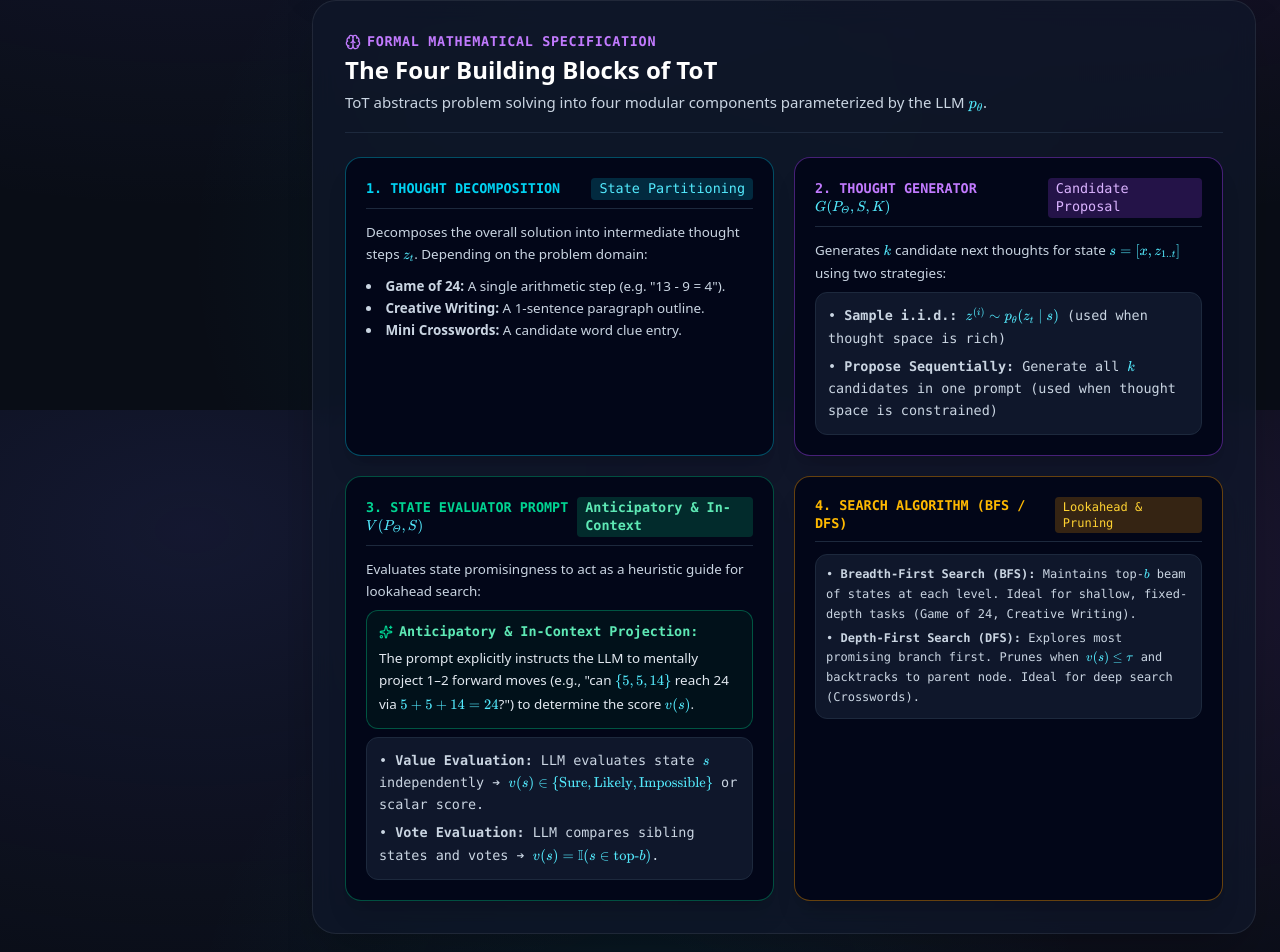
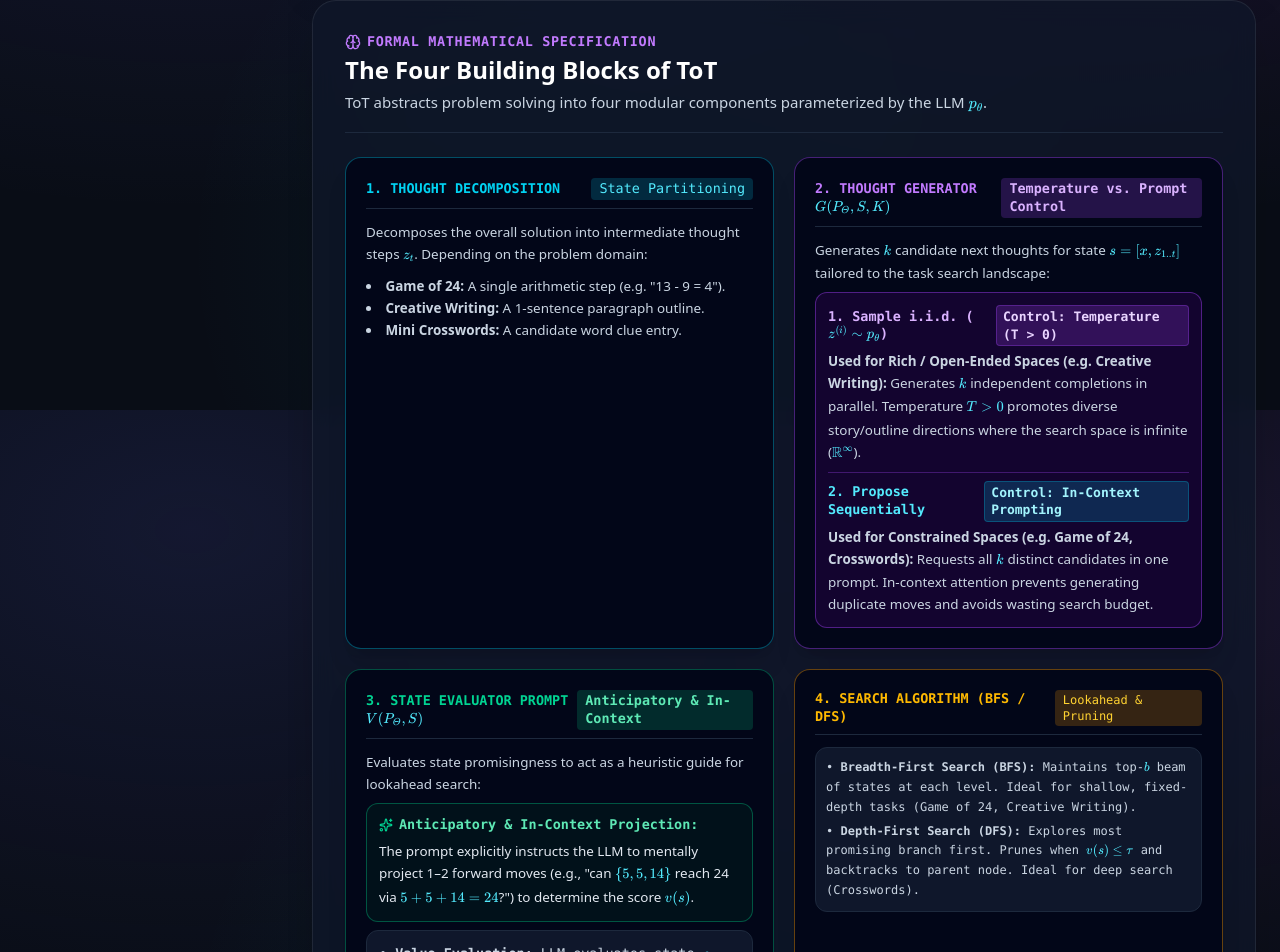
Before and after one commit to Jerryliu3547/Idea_Illustration, a Next.js app: page /reasoning/tree-of-thoughts in a window 1280 px wide. Shown: the part 1990-2942 px from the top of the page. Built offline with nearby package versions, Linux system fonts and the light colour scheme.

Commit message:
refactor: update TreeOfThoughts visualizer to detail candidate generation strategies and their respective control mechanisms

```diff
--- a/components/visualizers/TreeOfThoughtsVisualizer.tsx
+++ b/components/visualizers/TreeOfThoughtsVisualizer.tsx
@@ -415,13 +415,31 @@ export const TreeOfThoughtsVisualizer: React.FC = () => {
           <div className="p-5 rounded-2xl bg-slate-950 border border-purple-500/40 space-y-3 shadow-xl">
             <div className="flex items-center justify-between border-b border-slate-800 pb-2">
               <span className="text-purple-400 font-bold block uppercase text-xs">2. Thought Generator <MathFormula math="G(p_\theta, s, k)" /></span>
-              <span className="text-xs px-2 py-0.5 rounded bg-purple-500/20 text-purple-300">Candidate Proposal</span>
+              <span className="text-xs px-2 py-0.5 rounded bg-purple-500/20 text-purple-300 font-bold">Temperature vs. Prompt Control</span>
             </div>
             <div className="space-y-2 text-slate-300 font-sans text-xs leading-relaxed">
-              <p>Generates <MathFormula math="k" /> candidate next thoughts for state <MathFormula math="s = [x, z_{1..t}]" /> using two strategies:</p>
-              <div className="p-3 bg-slate-900 rounded-xl border border-slate-800 space-y-1.5 font-mono text-xs">
-                <p>• <strong>Sample i.i.d.:</strong> <MathFormula math="z^{(i)} \sim p_\theta(z_t \mid s)" /> (used when thought space is rich)</p>
-                <p>• <strong>Propose Sequentially:</strong> Generate all <MathFormula math="k" /> candidates in one prompt (used when thought space is constrained)</p>
+              <p>Generates <MathFormula math="k" /> candidate next thoughts for state <MathFormula math="s = [x, z_{1..t}]" /> tailored to the task search landscape:</p>
+
+              <div className="p-3 bg-purple-950/30 rounded-xl border border-purple-500/40 space-y-2 font-mono text-xs">
+                <div className="space-y-1">
+                  <div className="flex items-center justify-between text-purple-300 font-bold">
+                    <span>1. Sample i.i.d. (<MathFormula math="z^{(i)} \sim p_\theta" />)</span>
+                    <span className="text-[11px] bg-purple-500/20 text-purple-200 px-1.5 py-0.5 rounded border border-purple-500/30">Control: Temperature (T &gt; 0)</span>
+                  </div>
+                  <p className="text-slate-300 font-sans text-xs leading-relaxed">
+                    <strong>Used for Rich / Open-Ended Spaces (e.g. Creative Writing):</strong> Generates <MathFormula math="k" /> independent completions in parallel. Temperature <MathFormula math="T > 0" /> promotes diverse story/outline directions where the search space is infinite (<MathFormula math="\mathbb{R}^\infty" />).
+                  </p>
+                </div>
+
+                <div className="pt-2 border-t border-purple-500/30 space-y-1">
+                  <div className="flex items-center justify-between text-cyan-300 font-bold">
+                    <span>2. Propose Sequentially</span>
+                    <span className="text-[11px] bg-cyan-500/20 text-cyan-200 px-1.5 py-0.5 rounded border border-cyan-500/30">Control: In-Context Prompting</span>
+                  </div>
+                  <p className="text-slate-300 font-sans text-xs leading-relaxed">
+                    <strong>Used for Constrained Spaces (e.g. Game of 24, Crosswords):</strong> Requests all <MathFormula math="k" /> distinct candidates in one prompt. In-context attention prevents generating duplicate moves and avoids wasting search budget.
+                  </p>
+                </div>
               </div>
             </div>
           </div>
```
